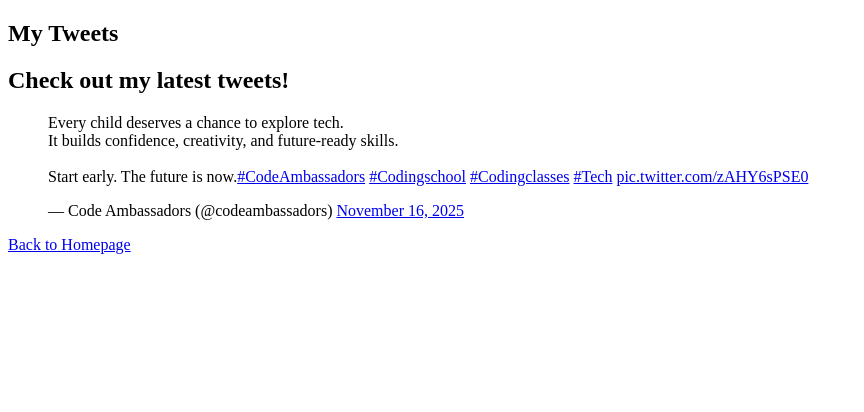
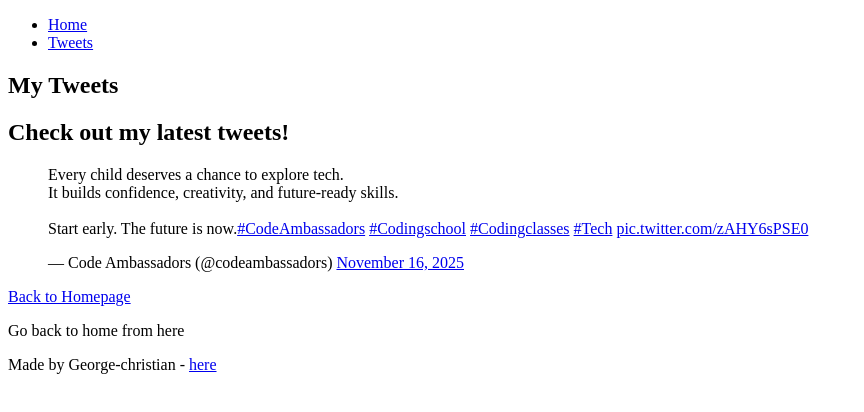
Before and after one commit to George-christian/My_First_Portfolio, a plain HTML site: page My_First_Portfolio/html_basic/tweets.html in a window 1280 px wide. Shown: the whole page, without its empty margins (0-864 px from the left). Drawn offline with Linux system fonts and the light colour scheme.

Commit message:
Restructure pages with header, main (article+aside), footer

```diff
--- a/My_First_Portfolio/html_basic/tweets.html
+++ b/My_First_Portfolio/html_basic/tweets.html
@@ -3,17 +3,37 @@
 <head>
     <meta charset="UTF-8">
     <meta name="viewport" content="width=device-width, initial-scale=1.0">
-    <title>Tweets</title>
+    <title>My Tweets</title>
 </head>
 <body>
 
-    <article>
-        <h1>My Tweets</h1>
-        <h2>Check out my latest tweets!</h2>
+    <header>
+        <ul>
+            <li><a href="index.html">Home</a></li>
+            <li><a href="tweets.html">Tweets</a></li>
+        </ul>
+    </header>
+
+
+    <main>
+        <article>
+            <h1>My Tweets</h1>
+            <h2>Check out my latest tweets!</h2>
 
          <blockquote class="twitter-tweet"><p lang="en" dir="ltr">Every child deserves a chance to explore tech.<br>It builds confidence, creativity, and future-ready skills.<br><br>Start early. The future is now.<a href="https://twitter.com/hashtag/CodeAmbassadors?src=hash&amp;ref_src=twsrc%5Etfw">#CodeAmbassadors</a> <a href="https://twitter.com/hashtag/Codingschool?src=hash&amp;ref_src=twsrc%5Etfw">#Codingschool</a> <a href="https://twitter.com/hashtag/Codingclasses?src=hash&amp;ref_src=twsrc%5Etfw">#Codingclasses</a> <a href="https://twitter.com/hashtag/Tech?src=hash&amp;ref_src=twsrc%5Etfw">#Tech</a> <a href="https://t.co/zAHY6sPSE0">pic.twitter.com/zAHY6sPSE0</a></p>&mdash; Code Ambassadors (@codeambassadors) <a href="https://twitter.com/codeambassadors/status/1990110531139633517?ref_src=twsrc%5Etfw">November 16, 2025</a></blockquote> <script async src="https://platform.twitter.com/widgets.js" charset="utf-8"></script>
 
-         <a href="index.html">Back to Homepage</a>
+         <p><a href="index.html">Back to Homepage</a></p>
+        </article>
+
+        <aside>
+            <p>Go back to home from here</p>
+        </aside>
+    </main>
+
+    <!-- Footer -->
+    <footer>
+        <p>Made by George-christian - <a href="https://github.com/George-christian" target="_blank">here</a></p>
+    </footer>
 
 </body>
 </html>
```
Also changed, not shown: My_First_Portfolio/html_basic/index.html (+27 -2 lines).
